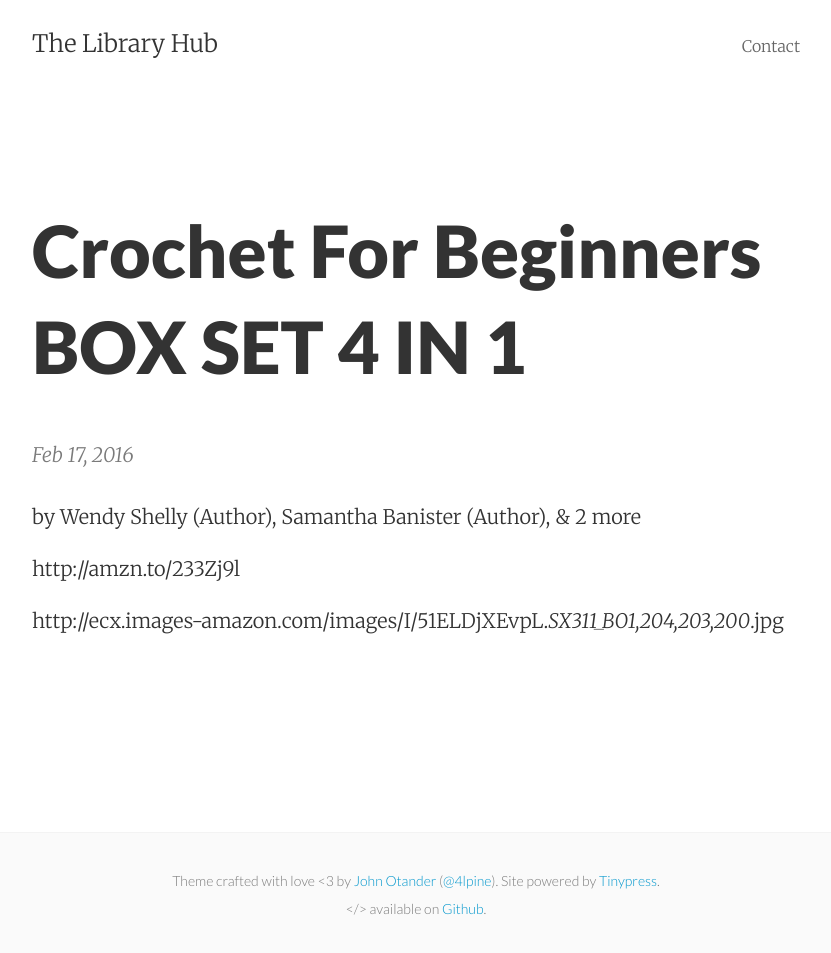
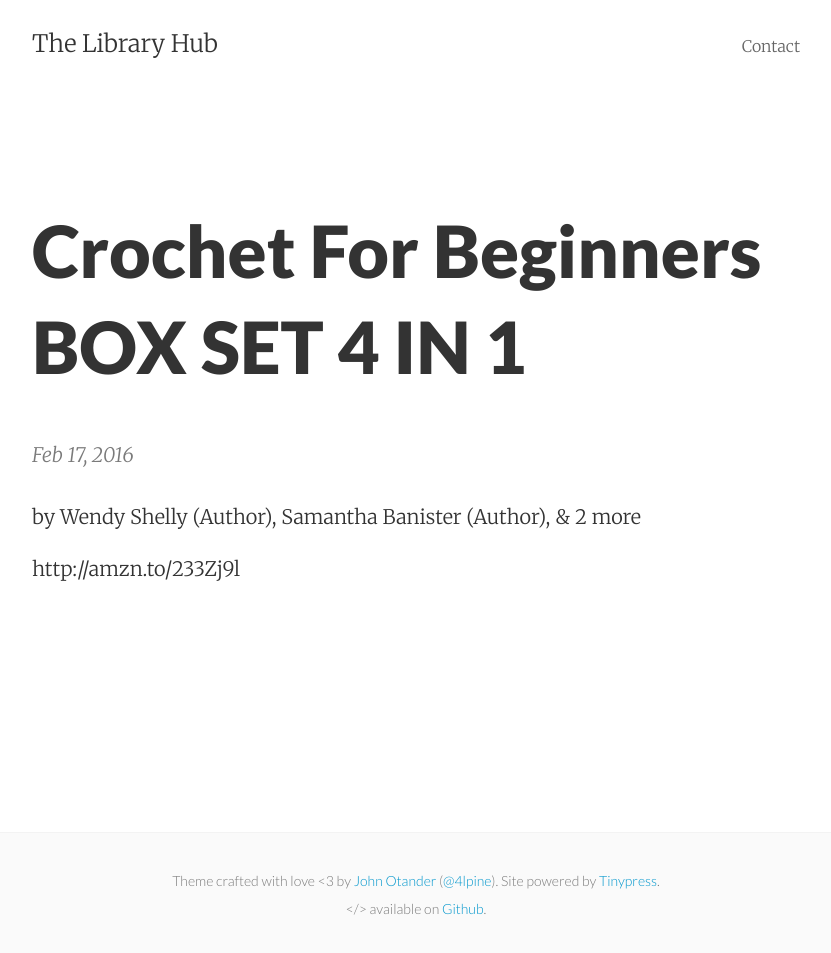
Before and after one commit to glennacatipon/glennacatipon.github.io, a Jekyll site: the page built from _posts/2016-02-17-crochet-for-beginners-box-set-4-in-1.markdown, in a window 1280 px wide. Shown: the whole page, without its empty margins (224-1055 px from the left). Built offline with Jekyll 4.4.1, drawn with Linux system fonts in a browser that asks for light colours; part of the change alters nothing that is shown.

Commit message:
Post update: Crochet For Beginners BOX SET 4 IN 1

```diff
--- a/_posts/2016-02-17-crochet-for-beginners-box-set-4-in-1.markdown
+++ b/_posts/2016-02-17-crochet-for-beginners-box-set-4-in-1.markdown
@@ -9,5 +9,3 @@ permalink: http://amzn.to/233Zj9l
 by Wendy Shelly (Author), Samantha Banister (Author), & 2 more
 
 http://amzn.to/233Zj9l
-
-http://ecx.images-amazon.com/images/I/51ELDjXEvpL._SX311_BO1,204,203,200_.jpg
```
